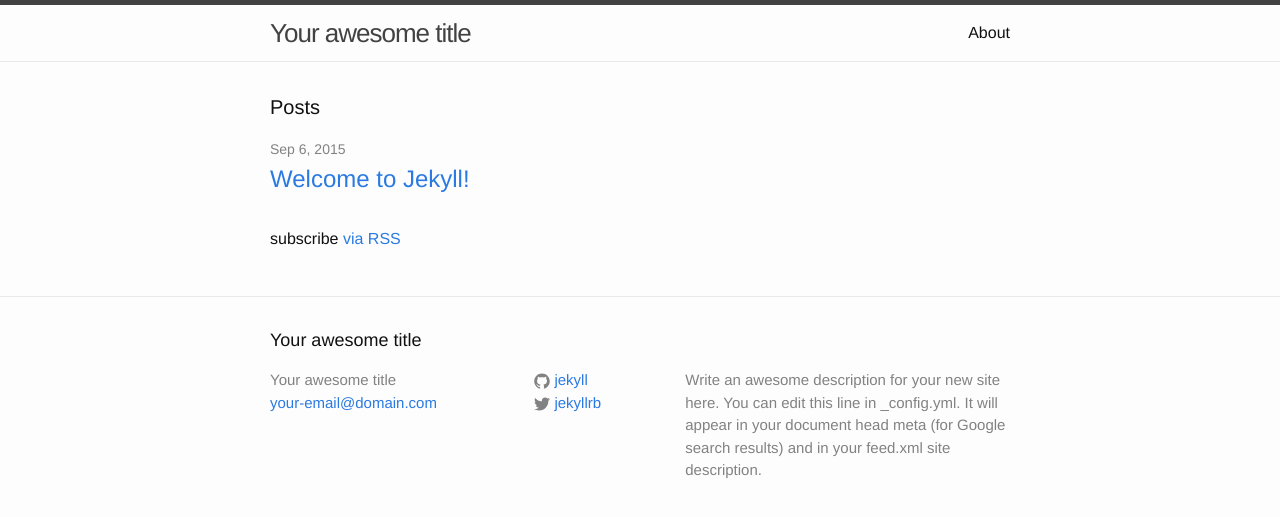
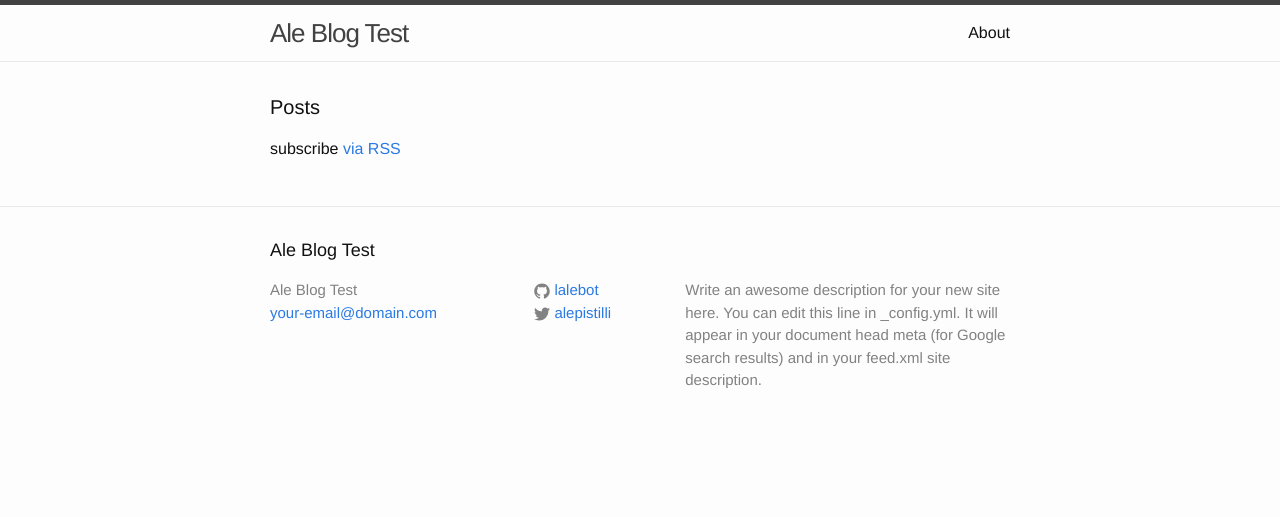
Before and after one commit to lalebot/blog-informatica, a Jekyll site: the page built from index.html, in a window 1280 px wide. Shown: the top 517 px of the page. Built offline with Jekyll 4.4.1, drawn with Linux system fonts in a browser that asks for light colours.

Commit message:
modifico varios archivos

```diff
--- a/_config.yml
+++ b/_config.yml
@@ -1,14 +1,14 @@
 # Site settings
-title: Your awesome title
+title: Ale Blog Test
 email: your-email@domain.com
 description: > # this means to ignore newlines until "baseurl:"
   Write an awesome description for your new site here. You can edit this
   line in _config.yml. It will appear in your document head meta (for
   Google search results) and in your feed.xml site description.
-baseurl: "" # the subpath of your site, e.g. /blog/
-url: "http://yourdomain.com" # the base hostname & protocol for your site
-twitter_username: jekyllrb
-github_username:  jekyll
+baseurl: "/blog/" # the subpath of your site, e.g. /blog/
+url: "http://lalebot.github.io/" # the base hostname & protocol for your site
+twitter_username: alepistilli
+github_username:  lalebot
 
 # Build settings
 markdown: kramdown
```
Also changed, not shown: _posts/2015-09-06-welcome-to-jekyll.markdown (deleted, +0 -25 lines), jekyll.md (+6 -8 lines).
